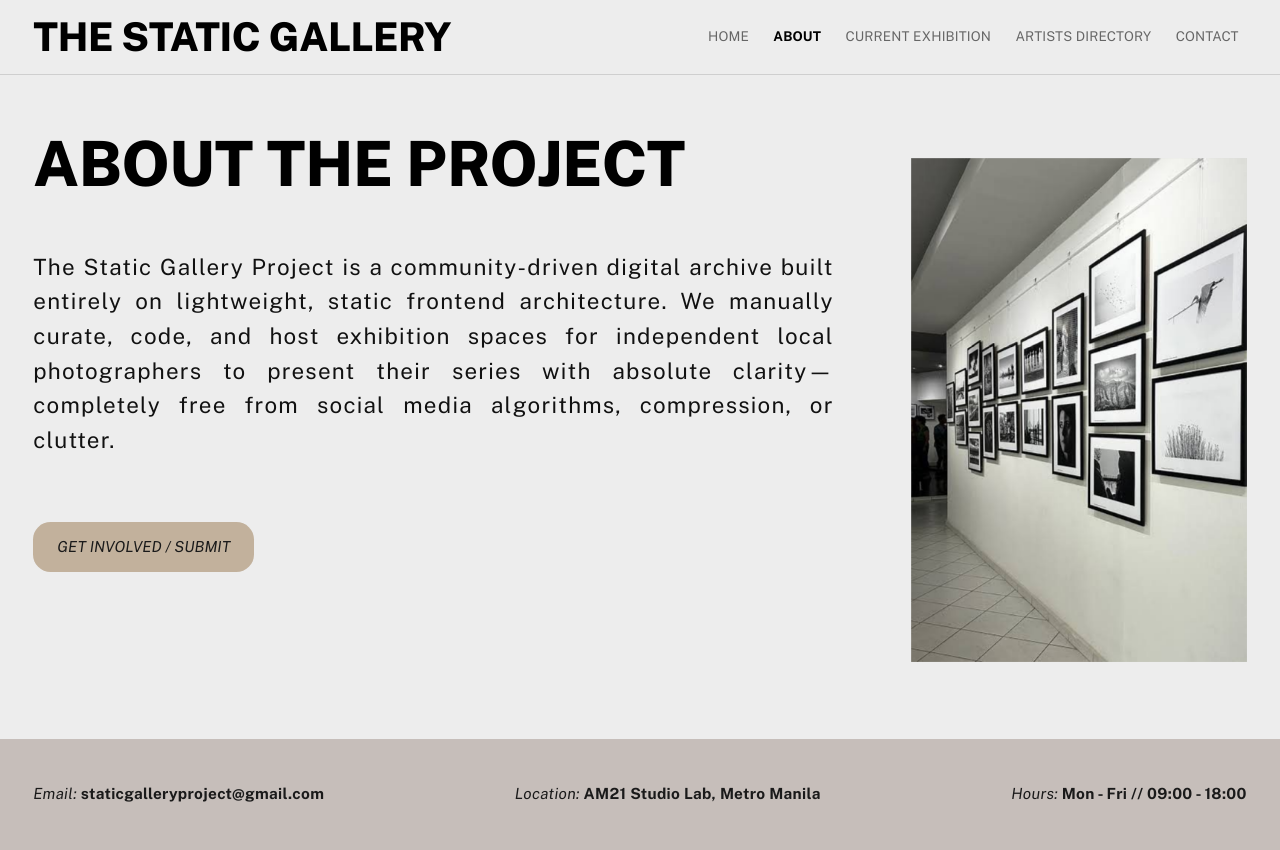
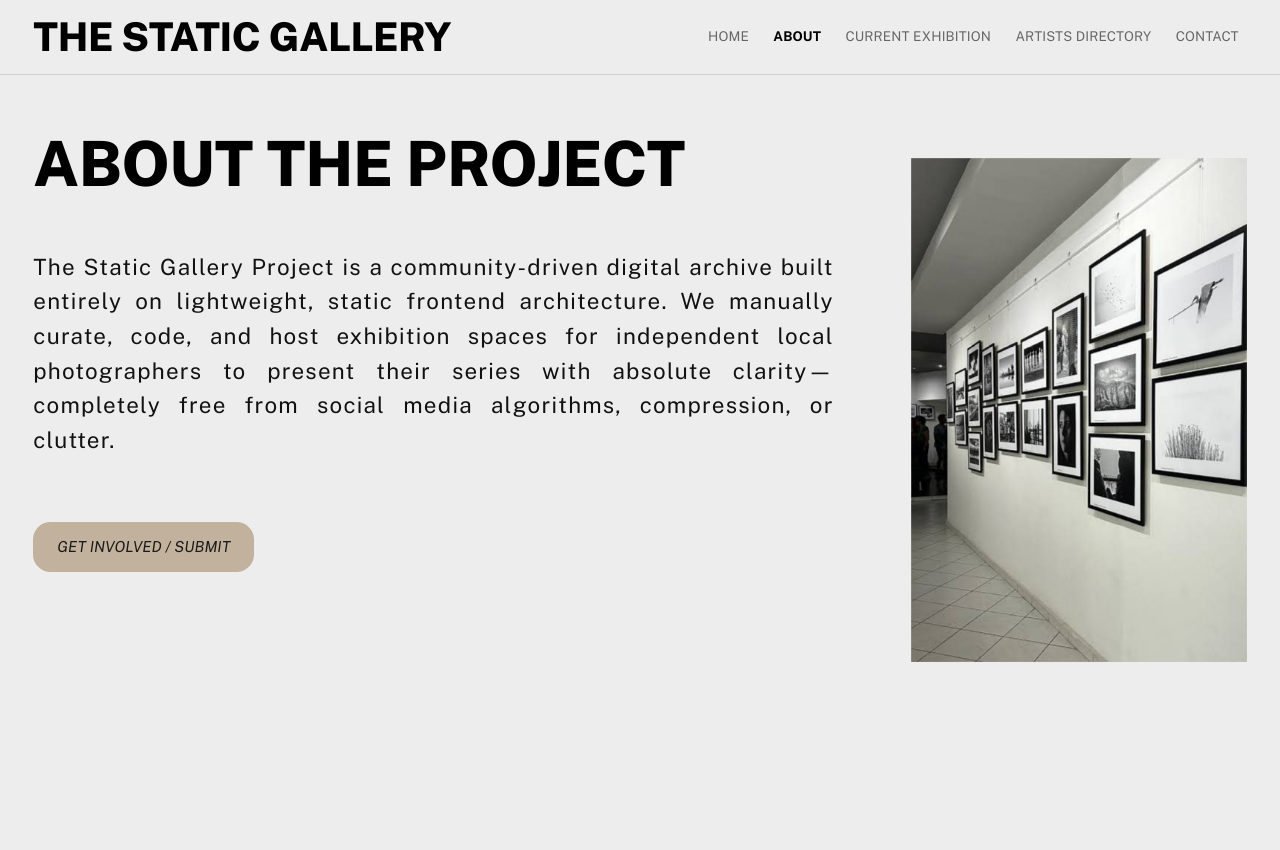
Before and after one commit to mvantiporda/The-Static-Gallery, a plain HTML site: page about.html in a window 1280 px wide. After the commit the page ends 800 px from the top, so only its background shows below. Drawn offline with Linux system fonts and the light colour scheme.

Commit message:
Remove footer from about.html
Removed footer section containing contact information and hours.

```diff
--- a/about.html
+++ b/about.html
@@ -39,14 +39,6 @@
     </div>
   </main>
 
-  <footer class="site-footer">
-    <div class="footer-grid">
-      <span><em>Email:</em> <a href="mailto:staticgalleryproject@gmail.com">staticgalleryproject@gmail.com</a></span>
-      <span><em>Location:</em> AM21 Studio Lab, Metro Manila</span>
-      <span><em>Hours:</em> Mon - Fri // 09:00 - 18:00</span>
-    </div>
-  </footer>
-
   <script src="vendor/bootstrap.bundle.min.js"></script>
   <script src="js/main.js"></script>
 </body>
```
